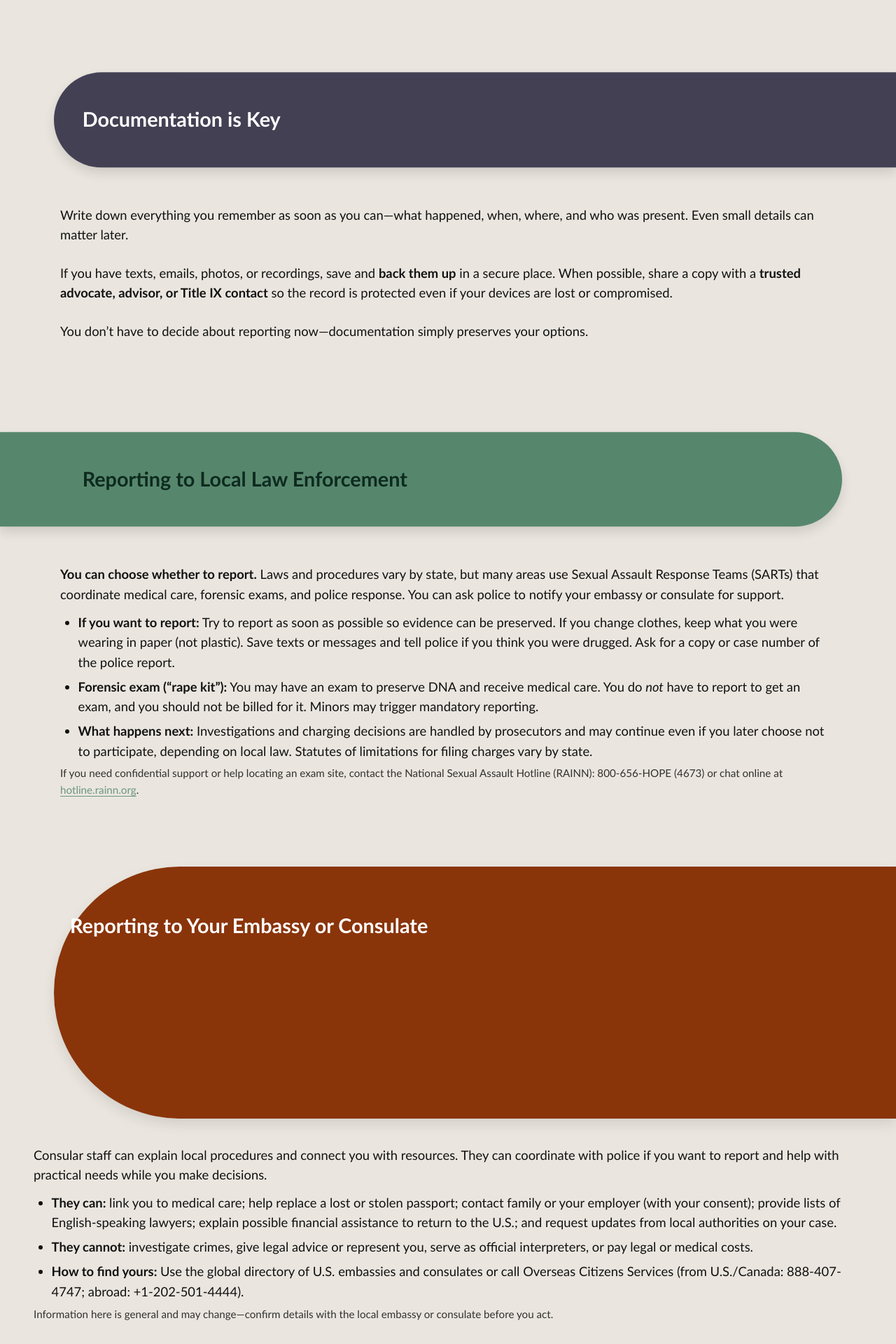
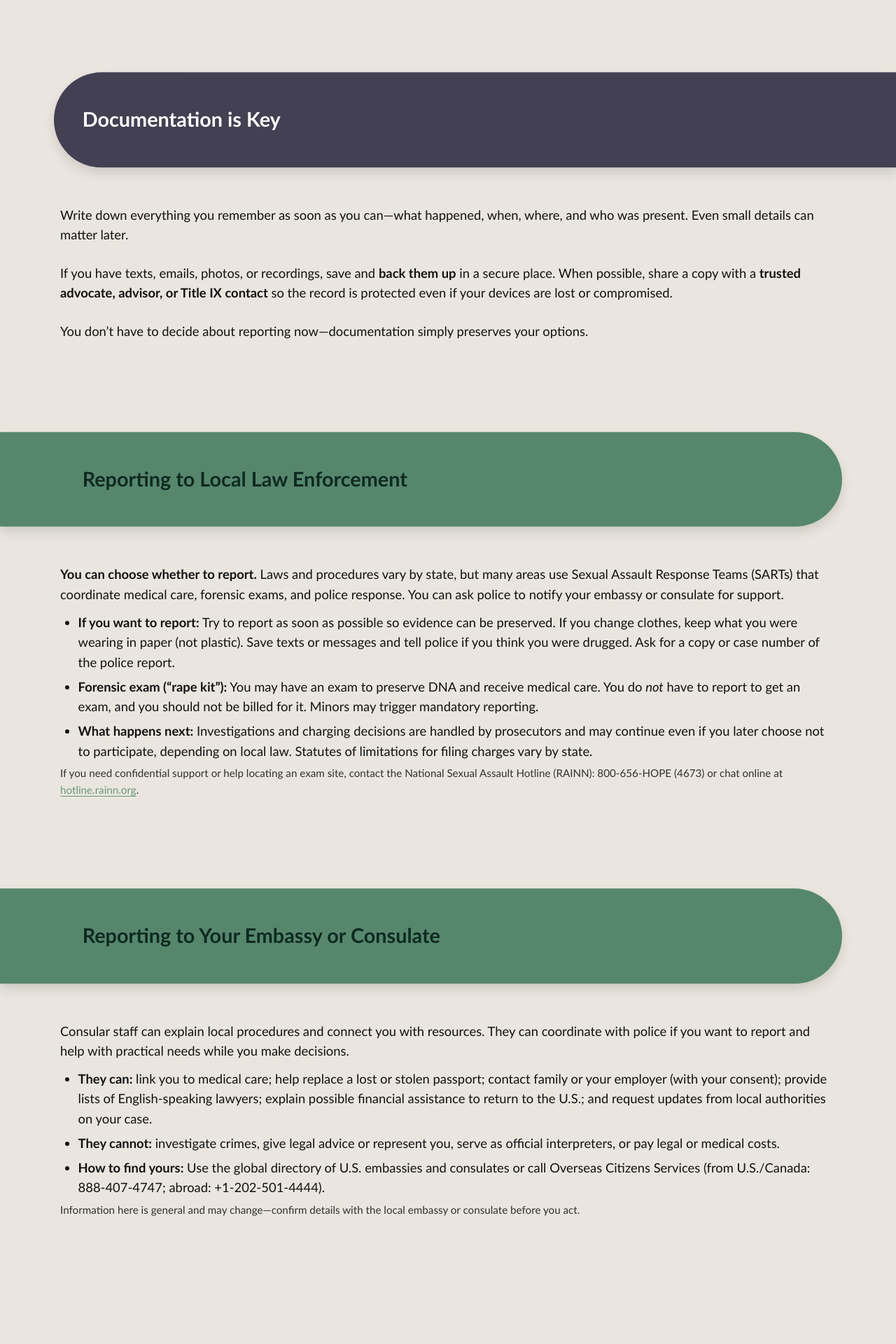
Before and after one commit to AnthroSafetyWarrior/GoldenTrowelProject, a Jekyll site: the page built from _pages/reporting.html, in a window 1280 px wide. Shown: the part 2203-4123 px from the top of the page at 70% size. Built offline with Jekyll 4.4.1, drawn with Linux system fonts in a browser that asks for light colours; after the commit the page ends 4031 px from its top, so only the background shows below that.

Commit message:
updating name

```diff
--- a/_pages/reporting.html
+++ b/_pages/reporting.html
@@ -107,11 +107,8 @@ hero_tint: .40                        # optional (0–1: higher = more maroon ov
 </section>
 
 
-<section class="pillband pill--orange pill--clip-right">
-  <div class="section">
-    <h2>Reporting to Your Embassy or Consulate</h2>
-</section>
-
+<section class="section">
+  <h2 class="pillhead pill--sage pill--clip-left">Reporting to Your Embassy or Consulate</h2>
 
  <div class="intro-title">
       <p>Consular staff can explain local procedures and connect you with resources. They can coordinate with police if you want to report and help with practical needs while you make decisions.</p>
@@ -127,3 +124,4 @@ hero_tint: .40                        # optional (0–1: higher = more maroon ov
       </p>
     </div>
   </div>
+</section>
```
